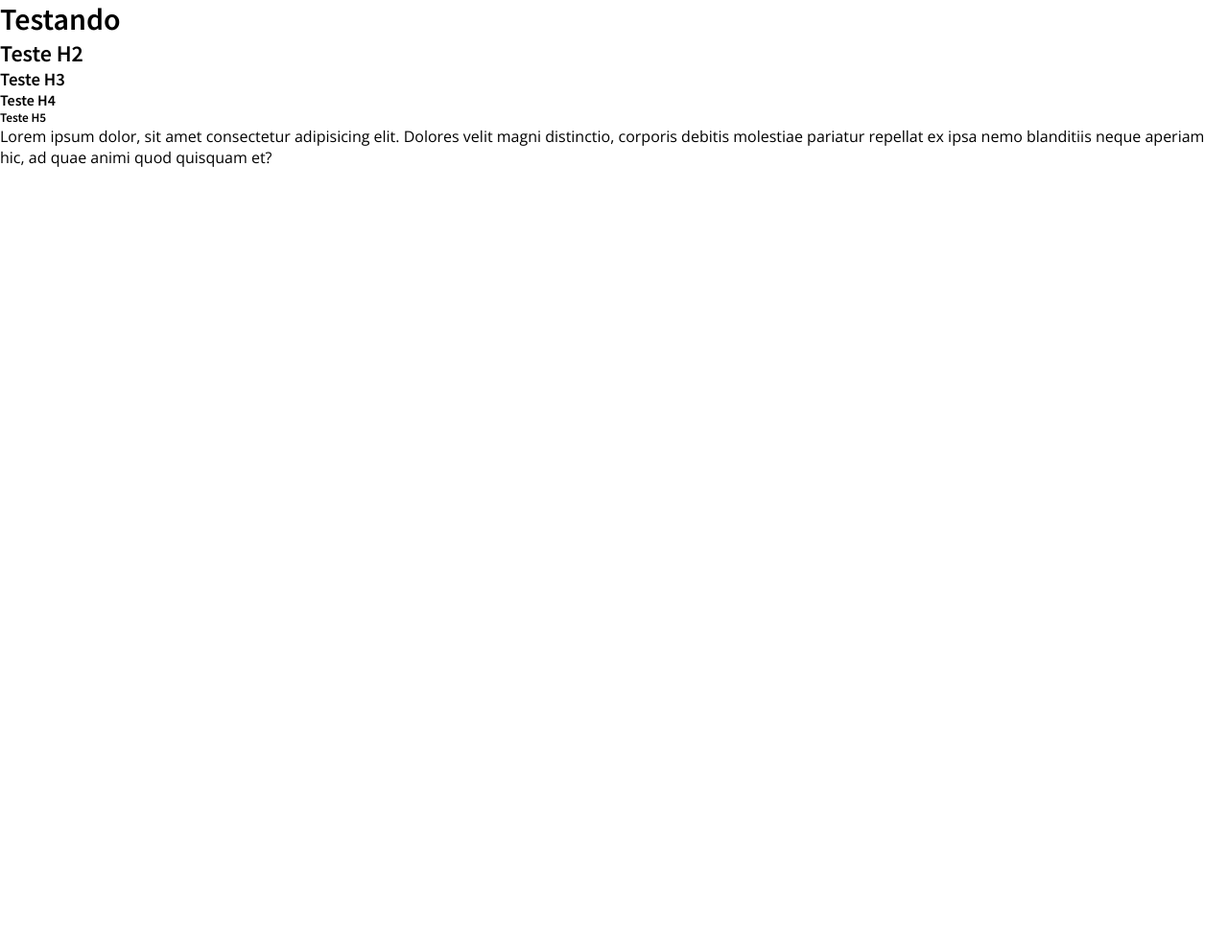
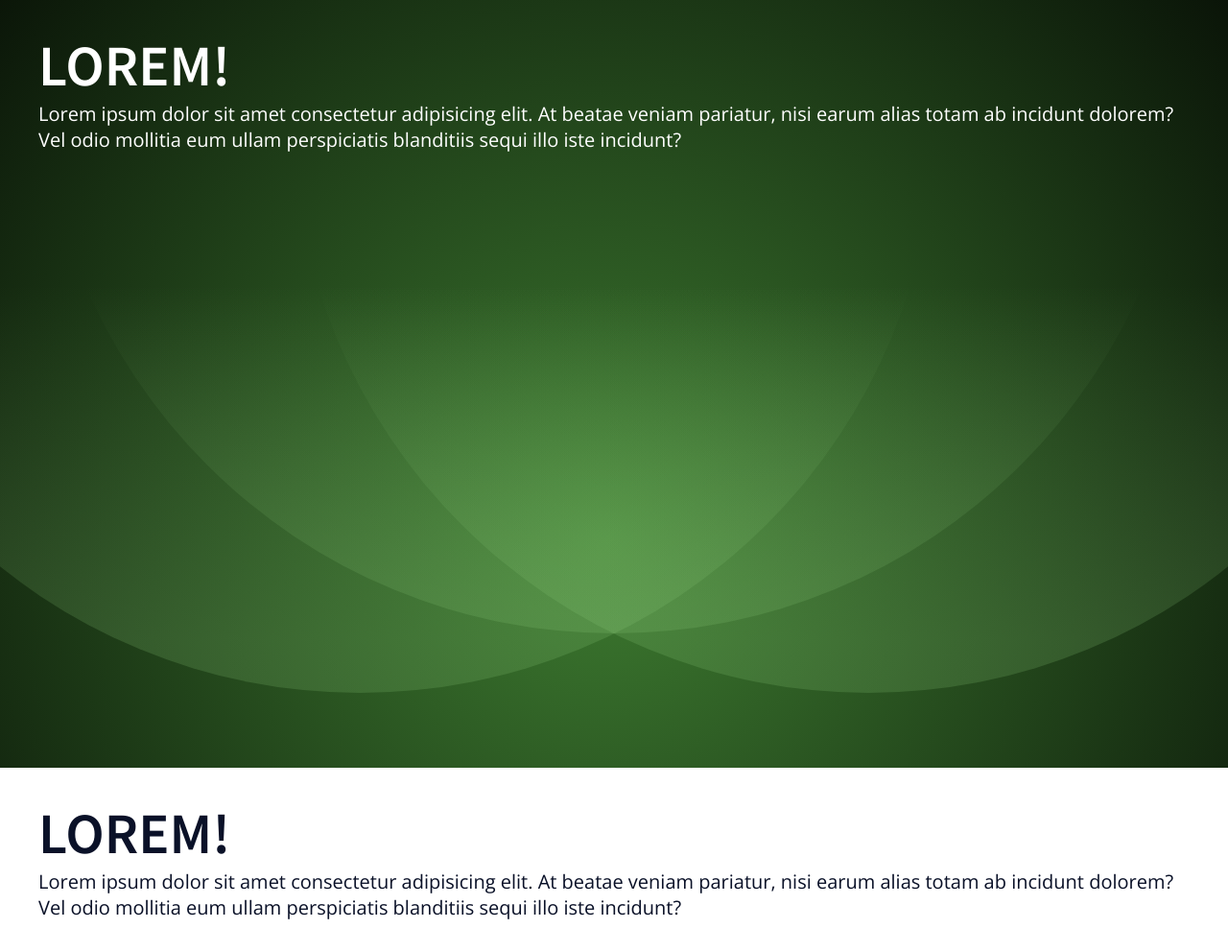
Before and after one commit to jvn20c/efaro, a plain HTML site: page index.html in a window 1280 px wide. Shown: the whole page at 96% size. Before the commit the page ends 800 px from the top, so only its background shows below. Drawn offline with nearby package versions, Linux system fonts and the light colour scheme.

Commit message:
Estrutura

```diff
--- a/assets/css/estilo.css
+++ b/assets/css/estilo.css
@@ -1,3 +1,15 @@
+/* .color1 { #3d7b30 };
+.color2 { #518f43 };
+.color3 { #65a355 };
+.color4 { #78b768 };
+.color5 { #8ccb7a }; */
+
+:root {
+    --cor-primaria: #0A1128;
+    --cor-branco: #FFFFFF;
+    --vão: 3rem; /* 30 px */
+}
+
 * {
     margin: 0;
     padding: 0;
@@ -9,9 +21,57 @@ html {
 
 body {
     font-family: 'Open Sans', sans-serif;
-    font-size: 1.6rem;
+    font-size: 2rem;
+    color: var(--cor-primaria);
 }
 
 h1, h2, h3, h4, h5, h6 {
     font-family: 'Source Sans Pro', sans-serif;
 }
+
+h1 {
+    font-size: 6rem;
+    text-transform: uppercase;
+}
+
+h2 {
+    font-size: 5.5rem;
+}
+
+h3 {
+    font-size: 5rem;
+}
+
+h4 {
+    font-size: 4.5rem;
+}
+
+h5 {
+    font-size: 4rem;
+}
+
+h6 {
+    font-size: 3.5rem;
+}
+
+.fundo-principal {
+    background-image: url('../img/fundo.svg');
+    background-size: cover;
+    background-position: center center;
+    color: var(--cor-branco);
+}
+
+.fundo-principal-branco {
+    background: var(--cor-branco);
+}
+
+.conteudo-principal {
+    max-width: 1200px;
+    margin: 0 auto;
+    padding: var(--vão);
+}
+
+/* Todos que usarem esta classe terão no minimo o tamanho total da tela que está vendo (viewport) */
+.secao {
+    min-height: 100vh;
+}
--- a/index.html
+++ b/index.html
@@ -12,11 +12,17 @@
     <link href="https://fonts.googleapis.com/css2?family=Open+Sans&family=Source+Sans+Pro:wght@600&display=swap" rel="stylesheet">
 </head>
 <body>
-    <h1>Testando</h1>
-    <h2>Teste H2</h2>
-    <h3>Teste H3</h3>
-    <h4>Teste H4</h4>
-    <h5>Teste H5</h5>
-    Lorem ipsum dolor, sit amet consectetur adipisicing elit. Dolores velit magni distinctio, corporis debitis molestiae pariatur repellat ex ipsa nemo blanditiis neque aperiam hic, ad quae animi quod quisquam et?
+    <section class="fundo-principal secao">
+        <div class="conteudo-principal">
+            <h1>Lorem!</h1>
+            <p>Lorem ipsum dolor sit amet consectetur adipisicing elit. At beatae veniam pariatur, nisi earum alias totam ab incidunt dolorem? Vel odio mollitia eum ullam perspiciatis blanditiis sequi illo iste incidunt?</p>
+        </div>
+    </section>
+    <section class="fundo-principal-branco secao">
+        <div class="conteudo-principal">
+            <h1>Lorem!</h1>
+            <p>Lorem ipsum dolor sit amet consectetur adipisicing elit. At beatae veniam pariatur, nisi earum alias totam ab incidunt dolorem? Vel odio mollitia eum ullam perspiciatis blanditiis sequi illo iste incidunt?</p>
+        </div>
+    </section>
 </body>
 </html>
```
Also changed, not shown: assets/img/fundo-laranja.svg (added), assets/img/fundo.svg (added).
